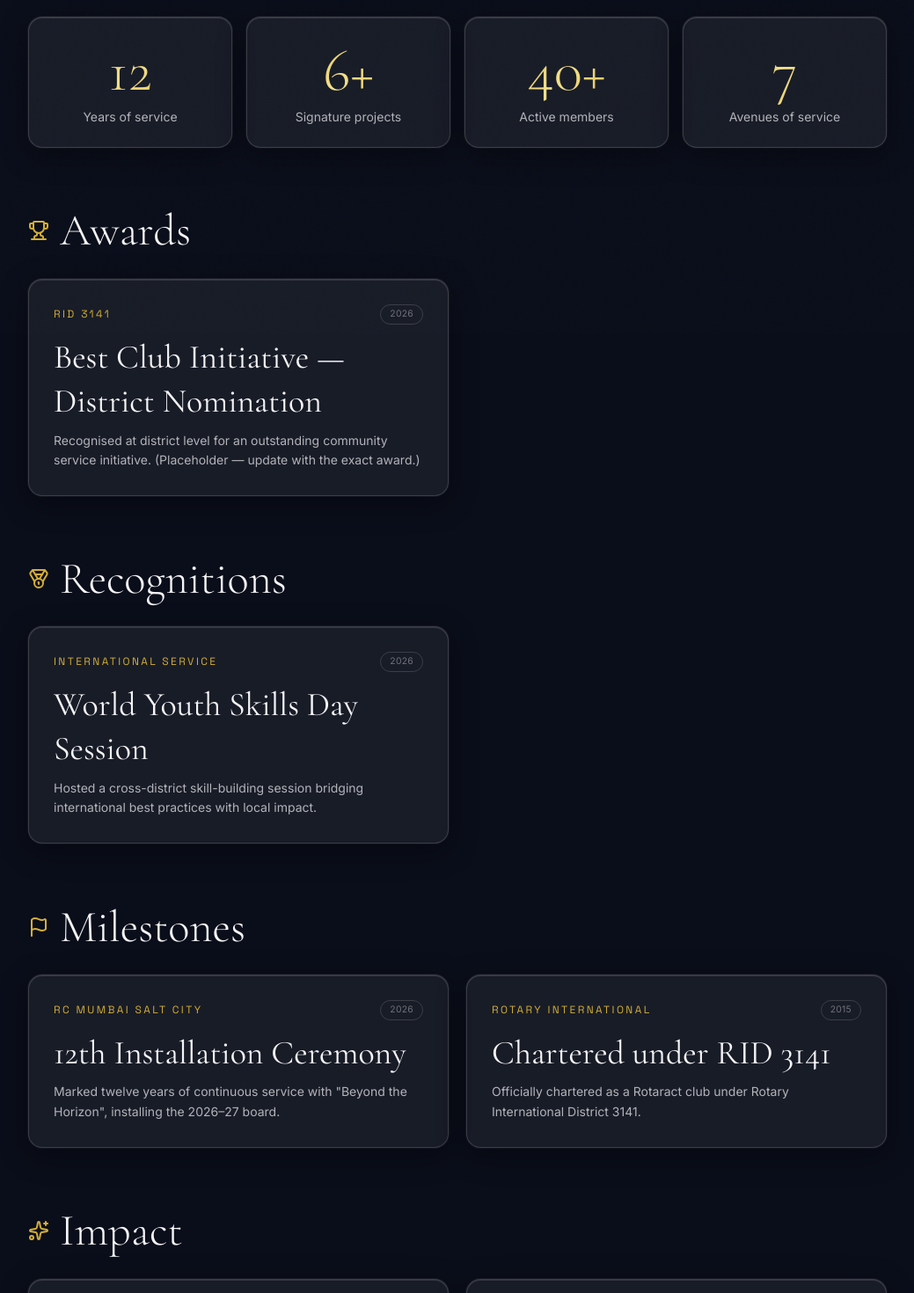
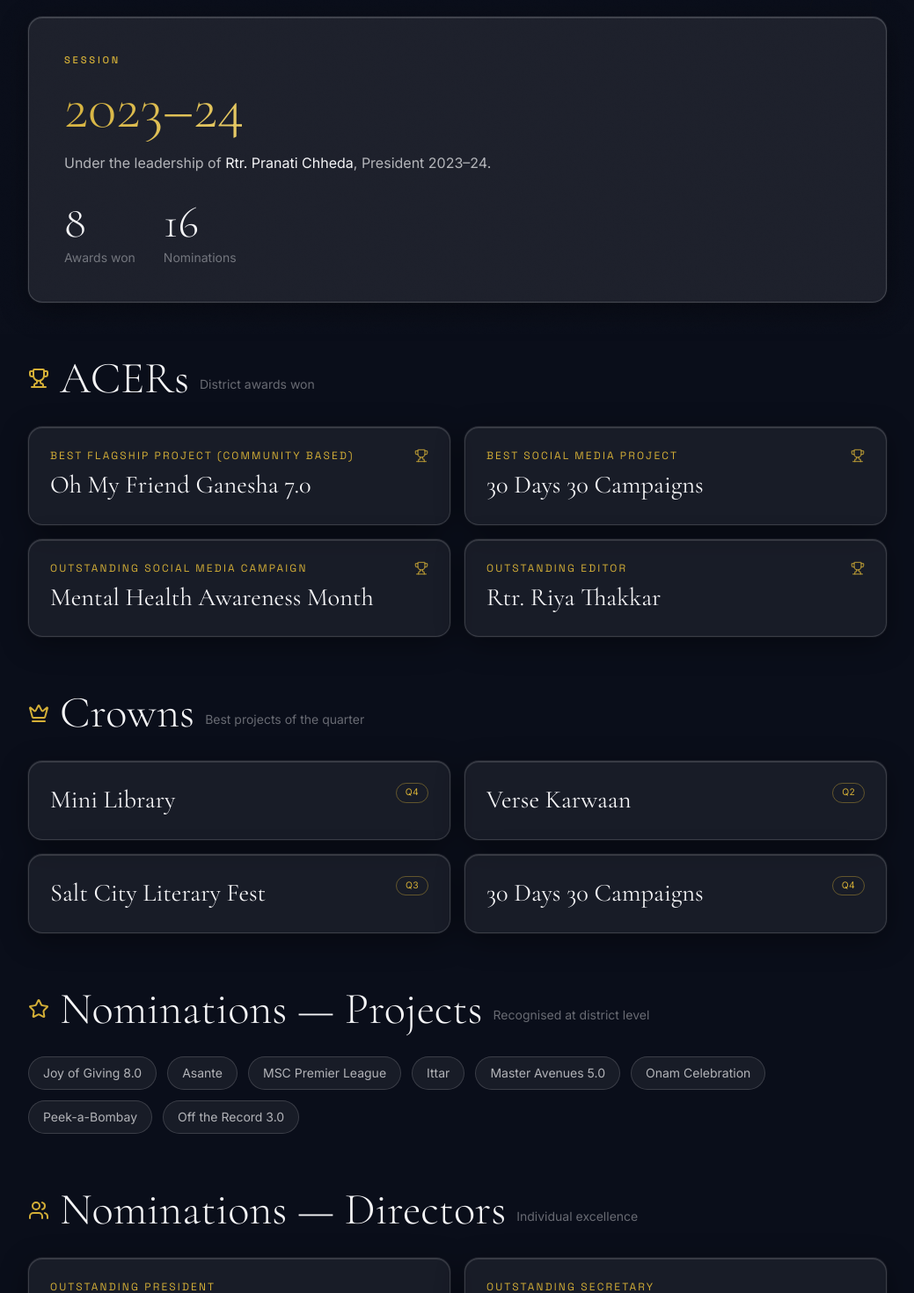
Before and after one commit to Spider2011/RC-Mumbai-Salt-City, a Next.js app: page /achievements in a window 1280 px wide. Shown: the part 420-1890 px from the top of the page at 88% size, without its empty margins (120-1159 px from the left). Built offline with nearby package versions, Linux system fonts and the light colour scheme; a web font is replaced by a local one.

Commit message:
content(achievements): real 2023-24 awards — ACERs, Crowns, project & director nominations

```diff
--- a/app/achievements/page.tsx
+++ b/app/achievements/page.tsx
@@ -1,36 +1,100 @@
 import type { Metadata } from 'next';
-import { Trophy, Medal, Flag, Sparkles } from 'lucide-react';
+import { Trophy, Crown, Star, Users } from 'lucide-react';
 import { PageHeader } from '@/components/ui/PageHeader';
 import { GlassCard } from '@/components/ui/GlassCard';
 import { GoldDivider } from '@/components/ui/GoldDivider';
 import { ScrollReveal } from '@/components/effects/ScrollReveal';
 import { Footer } from '@/components/sections/Footer';
-import { ACHIEVEMENTS, ACHIEVEMENT_STATS } from '@/lib/achievements';
+import { ACHIEVEMENT_YEARS } from '@/lib/achievements';
 import { SITE } from '@/lib/constants';
 import { fadeUp } from '@/lib/motion';
-import type { AchievementCategory } from '@/types';
+import type { AchievementGroup, AchievementIcon } from '@/types';
 
 export const metadata: Metadata = {
   title: 'Achievements',
-  description: `Awards, recognitions and milestones of ${SITE.name}.`,
+  description: `Awards, recognitions and nominations of ${SITE.name}.`,
 };
 
-const CATEGORY_ICON: Record<AchievementCategory, typeof Trophy> = {
-  Award: Trophy,
-  Recognition: Medal,
-  Milestone: Flag,
-  Impact: Sparkles,
+const ICON: Record<AchievementIcon, typeof Trophy> = {
+  trophy: Trophy,
+  crown: Crown,
+  star: Star,
+  users: Users,
 };
 
-// Display order of the grouped sections.
-const CATEGORY_ORDER: AchievementCategory[] = ['Award', 'Recognition', 'Milestone', 'Impact'];
+function Group({ group }: { group: AchievementGroup }) {
+  const Icon = ICON[group.icon];
+  const won = group.kind === 'won';
+
+  return (
+    <section className="mt-14">
+      <ScrollReveal>
+        <div className="mb-6 flex items-baseline gap-3">
+          <h3 className="font-display flex items-center gap-3 text-2xl font-light text-[var(--text-primary)] md:text-3xl">
+            <Icon className="h-6 w-6 text-[var(--accent-gold)]" />
+            {group.title}
+          </h3>
+          {group.subtitle && (
+            <span className="text-sm text-[var(--text-muted)]">{group.subtitle}</span>
+          )}
+        </div>
+      </ScrollReveal>
+
+      {/* Project-name-only nominations render as a compact chip grid. */}
+      {group.kind === 'nomination' && !group.labelIsCategory ? (
+        <ScrollReveal>
+          <div className="flex flex-wrap gap-3">
+            {group.items.map((item) => (
+              <span
+                key={item.label}
+                className="glass rounded-full border border-white/12 px-4 py-2 text-sm text-[var(--text-secondary)]"
+              >
+                {item.label}
+              </span>
+            ))}
+          </div>
+        </ScrollReveal>
+      ) : (
+        <div className="grid gap-4 sm:grid-cols-2">
+          {group.items.map((item, i) => (
+            <ScrollReveal key={item.label} variants={fadeUp} delay={(i % 2) * 0.06}>
+              <GlassCard
+                className="flex h-full items-start justify-between gap-4 p-6"
+                tilt={false}
+                glowColor={won ? '#D4AF37' : undefined}
+              >
+                <div>
+                  {group.labelIsCategory ? (
+                    <>
+                      <p className="font-accent text-xs uppercase tracking-[0.18em] text-[var(--accent-gold)]">
+                        {item.label}
+                      </p>
+                      <p className="font-display mt-1.5 text-xl text-[var(--text-primary)]">
+                        {item.winner}
+                      </p>
+                    </>
+                  ) : (
+                    <p className="font-display text-xl text-[var(--text-primary)]">{item.label}</p>
+                  )}
+                </div>
+                {item.badge && (
+                  <span className="shrink-0 rounded-full border border-[var(--accent-gold)]/40 px-2.5 py-0.5 text-[0.65rem] uppercase tracking-wide text-[var(--accent-gold)]">
+                    {item.badge}
+                  </span>
+                )}
+                {won && !item.badge && (
+                  <Trophy className="h-4 w-4 shrink-0 text-[var(--accent-gold)]/70" />
+                )}
+              </GlassCard>
+            </ScrollReveal>
+          ))}
+        </div>
+      )}
+    </section>
+  );
+}
 
 export default function AchievementsPage() {
-  const grouped = CATEGORY_ORDER.map((category) => ({
-    category,
-    items: ACHIEVEMENTS.filter((a) => a.category === category),
-  })).filter((g) => g.items.length > 0);
-
   return (
     <>
       <PageHeader
@@ -41,57 +105,53 @@ export default function AchievementsPage() {
             Marks of the <span className="italic text-gradient-gold">journey.</span>
           </>
         }
-        subtitle="Every award and milestone is a wave that has already broken on the shore — proof of the tide, and a promise of the next."
+        subtitle="Awards won and honours earned across the years — proof of the tide, and a promise of the next."
       />
 
       <div className="mx-auto max-w-5xl px-6 pb-24">
-        {/* Impact stats */}
-        <ScrollReveal>
-          <div className="grid grid-cols-2 gap-4 md:grid-cols-4">
-            {ACHIEVEMENT_STATS.map((stat) => (
-              <GlassCard key={stat.label} className="p-6 text-center" tilt={false} glowColor="#D4AF37">
-                <p className="font-display text-4xl font-light text-gradient-gold">{stat.value}</p>
-                <p className="mt-1 text-sm text-[var(--text-secondary)]">{stat.label}</p>
-              </GlassCard>
-            ))}
-          </div>
-        </ScrollReveal>
+        {ACHIEVEMENT_YEARS.map((yr, idx) => {
+          const wonCount = yr.groups
+            .filter((g) => g.kind === 'won')
+            .reduce((n, g) => n + g.items.length, 0);
+          const nomCount = yr.groups
+            .filter((g) => g.kind === 'nomination')
+            .reduce((n, g) => n + g.items.length, 0);
 
-        {grouped.map((group) => {
-          const Icon = CATEGORY_ICON[group.category];
           return (
-            <section key={group.category} className="mt-16">
+            <div key={yr.year} className={idx > 0 ? 'mt-24' : ''}>
+              {/* Year banner */}
               <ScrollReveal>
-                <h2 className="font-display mb-6 flex items-center gap-3 text-3xl font-light text-[var(--text-primary)]">
-                  <Icon className="h-6 w-6 text-[var(--accent-gold)]" />
-                  {group.category === 'Impact' ? 'Impact' : `${group.category}s`}
-                </h2>
+                <GlassCard className="p-8 md:p-10" tilt={false} variant="heavy">
+                  <p className="eyebrow">Session</p>
+                  <h2 className="font-display mt-2 text-4xl font-light text-gradient-gold">
+                    {yr.year}
+                  </h2>
+                  <p className="mt-3 text-[var(--text-secondary)]">
+                    Under the leadership of{' '}
+                    <span className="text-[var(--text-primary)]">{yr.leader}</span>
+                    {yr.leaderRole ? `, ${yr.leaderRole}` : ''}.
+                  </p>
+                  <div className="mt-6 flex flex-wrap gap-8">
+                    <div>
+                      <p className="font-display text-3xl font-light text-[var(--text-primary)]">
+                        {wonCount}
+                      </p>
+                      <p className="text-sm text-[var(--text-muted)]">Awards won</p>
+                    </div>
+                    <div>
+                      <p className="font-display text-3xl font-light text-[var(--text-primary)]">
+                        {nomCount}
+                      </p>
+                      <p className="text-sm text-[var(--text-muted)]">Nominations</p>
+                    </div>
+                  </div>
+                </GlassCard>
               </ScrollReveal>
-              <div className="grid gap-5 md:grid-cols-2">
-                {group.items.map((item, i) => (
-                  <ScrollReveal key={item.id} variants={fadeUp} delay={(i % 2) * 0.08}>
-                    <GlassCard className="flex h-full flex-col p-7">
-                      <div className="mb-3 flex items-center justify-between gap-3">
-                        {item.org && (
-                          <span className="font-accent text-xs uppercase tracking-[0.2em] text-[var(--accent-gold)]">
-                            {item.org}
-                          </span>
-                        )}
-                        <span className="rounded-full border border-white/15 px-2.5 py-0.5 text-[0.65rem] uppercase tracking-wide text-[var(--text-muted)]">
-                          {item.date}
-                        </span>
-                      </div>
-                      <h3 className="font-display text-2xl text-[var(--text-primary)]">
-                        {item.title}
-                      </h3>
-                      <p className="mt-2 flex-1 text-sm leading-relaxed text-[var(--text-secondary)]">
-                        {item.description}
-                      </p>
-                    </GlassCard>
-                  </ScrollReveal>
-                ))}
-              </div>
-            </section>
+
+              {yr.groups.map((group) => (
+                <Group key={group.id} group={group} />
+              ))}
+            </div>
           );
         })}
 
--- a/lib/achievements.ts
+++ b/lib/achievements.ts
@@ -1,72 +1,79 @@
-import type { Achievement, AchievementStat } from '@/types';
+import type { AchievementYear } from '@/types';
 
 /**
- * Club achievements — awards, recognitions, milestones and impact.
+ * Club achievements, grouped by Rotaract year.
  *
- * TODO: replace these placeholder entries with the club's real achievements
- * (titles, awarding bodies, years). Grouped by `category` on the page.
+ * ACERs and Crowns are awards WON at district level; the rest are nominations.
+ * Add a new object to the array to record another year.
  */
-export const ACHIEVEMENTS: Achievement[] = [
+export const ACHIEVEMENT_YEARS: AchievementYear[] = [
   {
-    id: 'a1',
-    title: '12th Installation Ceremony',
-    org: 'RC Mumbai Salt City',
-    date: '2026',
-    category: 'Milestone',
-    description:
-      'Marked twelve years of continuous service with "Beyond the Horizon", installing the 2026–27 board.',
+    year: '2023–24',
+    leader: 'Rtr. Pranati Chheda',
+    leaderRole: 'President 2023–24',
+    groups: [
+      {
+        id: 'acers',
+        title: 'ACERs',
+        subtitle: 'District awards won',
+        icon: 'trophy',
+        kind: 'won',
+        labelIsCategory: true,
+        items: [
+          { label: 'Best Flagship Project (Community Based)', winner: 'Oh My Friend Ganesha 7.0' },
+          { label: 'Best Social Media Project', winner: '30 Days 30 Campaigns' },
+          { label: 'Outstanding Social Media Campaign', winner: 'Mental Health Awareness Month' },
+          { label: 'Outstanding Editor', winner: 'Rtr. Riya Thakkar' },
+        ],
       },
       {
-    id: 'a2',
-    title: 'Flagship Blood Donation Drive',
-    org: 'Community Service',
-    date: '2026',
-    category: 'Impact',
-    description:
-      'JeevanDaan united members and citizens to collect life-saving blood units in a single day.',
+        id: 'crowns',
+        title: 'Crowns',
+        subtitle: 'Best projects of the quarter',
+        icon: 'crown',
+        kind: 'won',
+        items: [
+          { label: 'Mini Library', badge: 'Q4' },
+          { label: 'Verse Karwaan', badge: 'Q2' },
+          { label: 'Salt City Literary Fest', badge: 'Q3' },
+          { label: '30 Days 30 Campaigns', badge: 'Q4' },
+        ],
       },
       {
-    id: 'a3',
-    title: 'World Youth Skills Day Session',
-    org: 'International Service',
-    date: '2026',
-    category: 'Recognition',
-    description:
-      'Hosted a cross-district skill-building session bridging international best practices with local impact.',
+        id: 'nom-projects',
+        title: 'Nominations — Projects',
+        subtitle: 'Recognised at district level',
+        icon: 'star',
+        kind: 'nomination',
+        items: [
+          { label: 'Joy of Giving 8.0' },
+          { label: 'Asante' },
+          { label: 'MSC Premier League' },
+          { label: 'Ittar' },
+          { label: 'Master Avenues 5.0' },
+          { label: 'Onam Celebration' },
+          { label: 'Peek-a-Bombay' },
+          { label: 'Off the Record 3.0' },
+        ],
       },
       {
-    id: 'a4',
-    title: 'Chartered under RID 3141',
-    org: 'Rotary International',
-    date: '2015',
-    category: 'Milestone',
-    description:
-      'Officially chartered as a Rotaract club under Rotary International District 3141.',
+        id: 'nom-directors',
+        title: 'Nominations — Directors',
+        subtitle: 'Individual excellence',
+        icon: 'users',
+        kind: 'nomination',
+        labelIsCategory: true,
+        items: [
+          { label: 'Outstanding President', winner: 'Rtr. Pranati Chheda' },
+          { label: 'Outstanding Secretary', winner: 'Rtr. Ariha Sheth' },
+          { label: 'Outstanding Pres–Sec Relations', winner: 'Rtr. Ariha Sheth & Rtr. Pranati Chheda' },
+          { label: 'Outstanding Club Service Director', winner: 'Rtr. Moksha Shah' },
+          { label: 'Outstanding Community Service Director', winner: 'Rtr. Smit Shah' },
+          { label: 'Outstanding Digital Communications Director', winner: 'Rtr. Mokshita Shah' },
+          { label: 'Outstanding Social Media Director', winner: 'Rtr. Hitansh Khona' },
+          { label: 'Outstanding New Comer', winner: 'Rtr. Jiya' },
+        ],
       },
-  {
-    id: 'a5',
-    title: 'Best Club Initiative — District Nomination',
-    org: 'RID 3141',
-    date: '2026',
-    category: 'Award',
-    description:
-      'Recognised at district level for an outstanding community service initiative. (Placeholder — update with the exact award.)',
-  },
-  {
-    id: 'a6',
-    title: 'Seven Avenues of Service, Active',
-    org: 'RC Mumbai Salt City',
-    date: '2026',
-    category: 'Impact',
-    description:
-      'Ran projects spanning community, professional, international and sports avenues within a single year.',
+    ],
   },
 ];
-
-/** TODO: replace with verified numbers. */
-export const ACHIEVEMENT_STATS: AchievementStat[] = [
-  { value: '12', label: 'Years of service' },
-  { value: '6+', label: 'Signature projects' },
-  { value: '40+', label: 'Active members' },
-  { value: '7', label: 'Avenues of service' },
-];
```
Also changed, not shown: types/index.ts (+23 -11 lines). Lines whose indentation alone changed are shown as unchanged.
